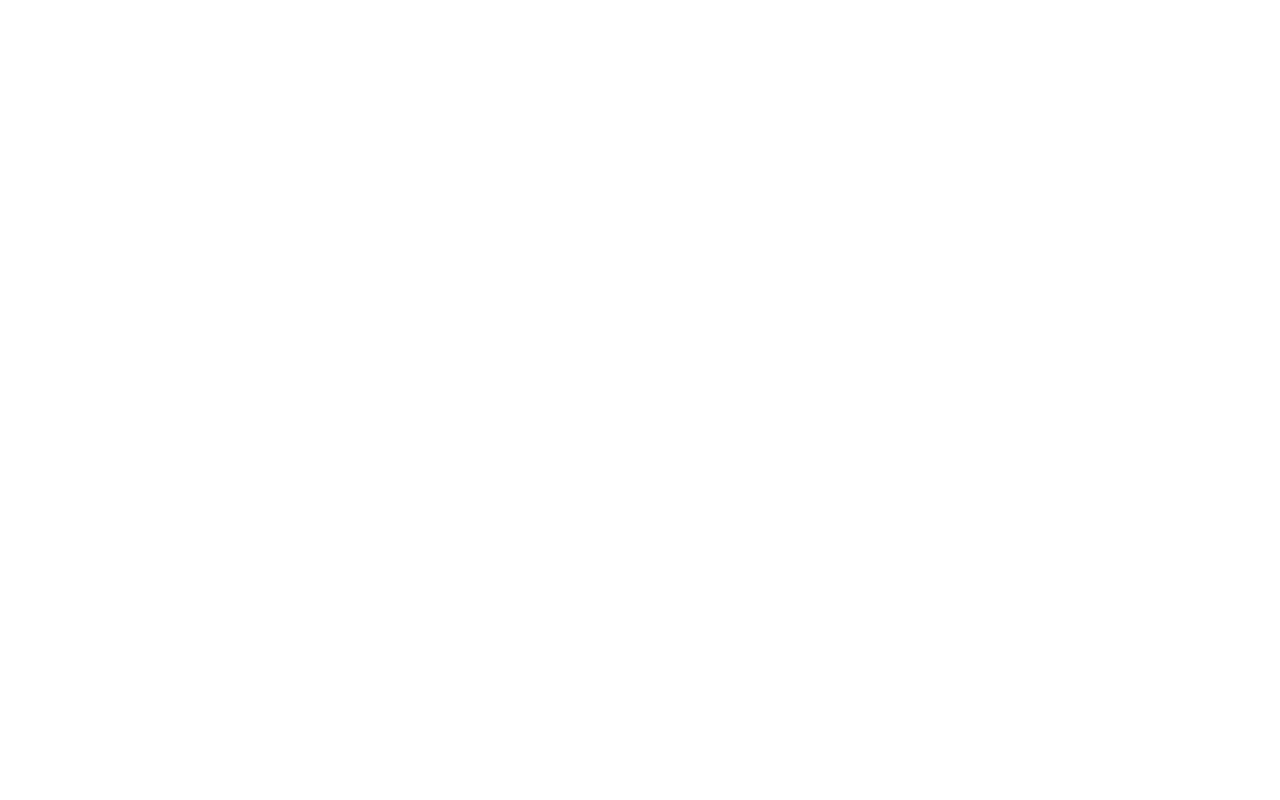
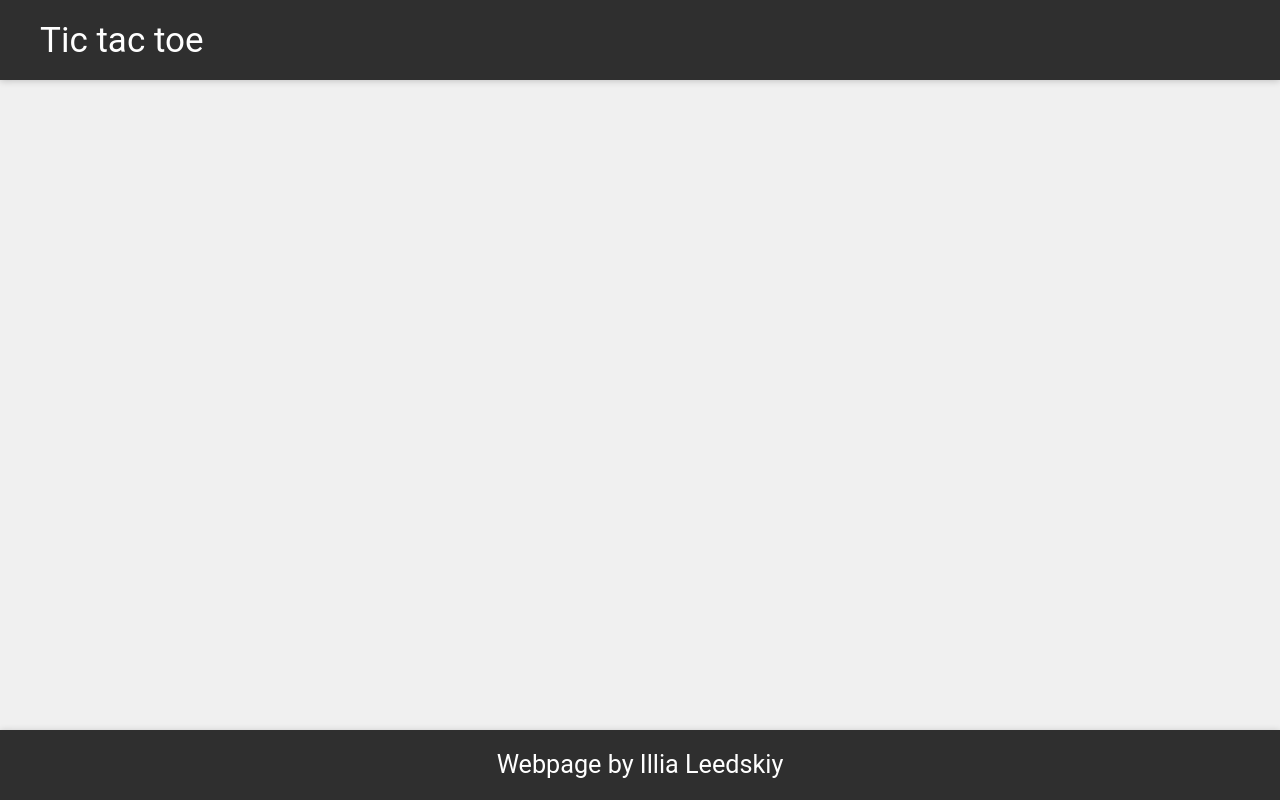
Before and after one commit to leedskiy/Tic-Tac-Toe, a plain HTML site: page index.html in a window 1280 px wide. Drawn offline with Linux system fonts and the light colour scheme.

Commit message:
add starting html and css

```diff
--- a/css/style.css
+++ b/css/style.css
@@ -73,3 +73,188 @@ h1, h2, h3, h4, h5, h6 {
     font-size: inherit;
     font-weight: 400;
 }
+
+/* temporary version */
+
+/*------------------------general------------------------*/
+
+h1 {
+    font-size: 3rem;
+}
+
+h2 {
+    font-size: 2.5rem;
+}
+
+h3 {
+    font-size: 1.8rem;
+}
+
+p {
+    font-size: 1.4rem;
+}
+
+.buttext {
+    color: #000000;
+    transition: color 0.6s;
+}
+
+.link a {
+    color: #ffffff;
+    transition: color 0.6s;
+}
+
+.link:hover a {
+    color: #b8b8b8;
+    transition: color 0.6s;
+}
+
+.link::before {
+    content: '';
+    position: absolute;
+    width: 100%;
+    height: 2px;
+    border-radius: 10px;
+    bottom: -7px;
+    left: 0;
+    transform-origin: right;
+    transform: scaleX(0);
+    transition: transform 0.4s;
+    transition: transform 0.4s, background-color 0.6s;
+}
+
+.link:hover::before {
+    transform-origin: left;
+    transform: scaleX(1);
+    transition: transform 0.4s, background-color 0.6s;
+}
+
+.link::before {
+    background-color: #ffffff;
+}
+
+.link:hover::before {
+    background-color: #b8b8b8;
+}
+
+.hbutton:hover .buttext {
+    color: #3f3f3f;
+    transition: color 0.6s;
+}
+
+body {
+    height: 100%;
+    font-family: 'Roboto', sans-serif;
+    background-color: #f0f0f0;
+}
+
+.wrapper {
+    display: flex;
+    flex-direction: column;
+    min-height: 100%;
+    overflow: hidden;
+}
+
+.__container {
+    max-width: 1420px;
+    padding: 0 40px;
+    margin: 0 auto;
+}
+
+@media(max-width: 426px){
+    h1 {
+        font-size: 2.5rem;
+    }
+
+    h2 {
+        font-size: 1.8rem;
+    }
+
+    h3 {
+        font-size: 1.4rem;
+    }
+
+    p {
+        font-size: 1.2rem;
+    }
+
+    .__container {
+        padding: 0 30px;
+    }
+}
+
+@media(max-width: 350px){
+    h1 {
+        font-size: 2.3rem;
+    }
+}
+
+/*------------------------header------------------------*/
+
+.header {
+    width: 100%;
+    height: 80px;
+    background-color: #2f2f2f;
+    box-shadow: 0 1px 7px rgba(0, 0, 0, 0.2);
+}
+
+.header__container {
+    display: flex;
+    justify-content: space-between;
+    gap: 50px;
+    align-items: center;
+    text-align: center;
+    height: 100%;
+}
+
+.header__left {
+    display: flex;
+    align-items: center;
+    justify-content: center;
+}
+
+.header__logo {
+}
+
+.logo__text {
+}
+
+.logo__link {
+    color: #ffffff;
+}
+
+.header__right {
+}
+
+/*------------------------main------------------------*/
+
+.main {
+    flex: 1 1 auto;
+}
+
+.main__container {
+}
+
+/*------------------------footer------------------------*/
+
+.footer {
+    width: 100%;
+    box-shadow: 0 1px 7px rgba(0, 0, 0, 0.2);
+    height: 70px;
+    background-color: #2f2f2f;
+}
+
+.footer__container {
+    height: 100%;
+    display: flex;
+    align-items: center;
+    justify-content: center;
+    text-align: center;
+}
+
+.footer__text {
+    position: relative;
+}
+
+.footer__link {
+}
--- a/index.html
+++ b/index.html
@@ -11,6 +11,37 @@
 </head>
 
 <body>
+    <div class="wrapper">
+        <div class="header">
+            <div class="header__container __container">
+                <div class="header__left">
+                    <div class="header__logo">
+                        <h2 class="logo__text">
+                            <a href="." class="logo__link">Tic tac toe</a>
+                        </h2>
+                    </div>
+                </div>
+                <div class="header__right">
+                </div>
+            </div>
+        </div>
+
+        <div class="main">
+            <div class="main__container __container">
+
+            </div>
+        </div>
+
+        <div class="footer">
+            <div class="footer__container __container">
+                <h3 class="footer__text link">
+                    <a href="https://github.com/leedskiy" class="footer__link" target="_blank">
+                        Webpage by Illia Leedskiy
+                    </a>
+                </h3>
+            </div>
+        </div>
+    </div>
     <script src="js/script.js"></script>
 </body>
 
```
